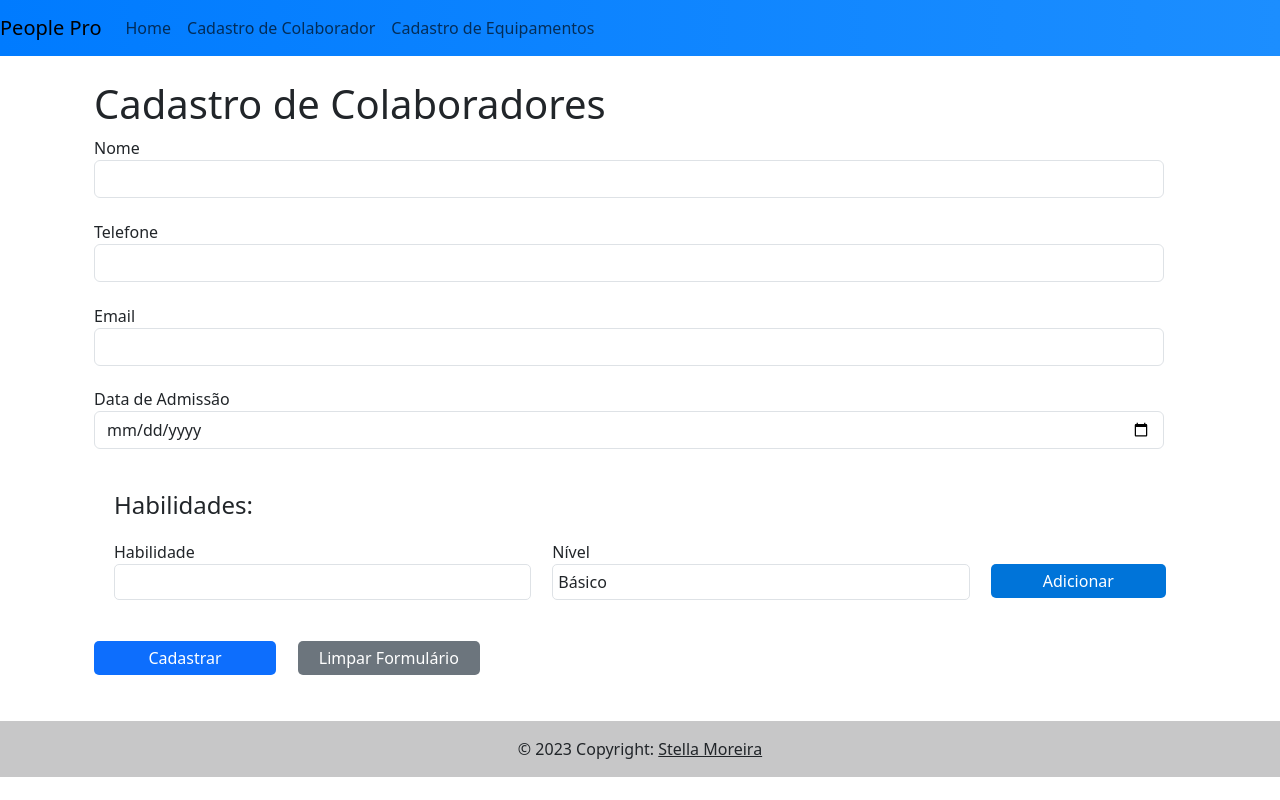
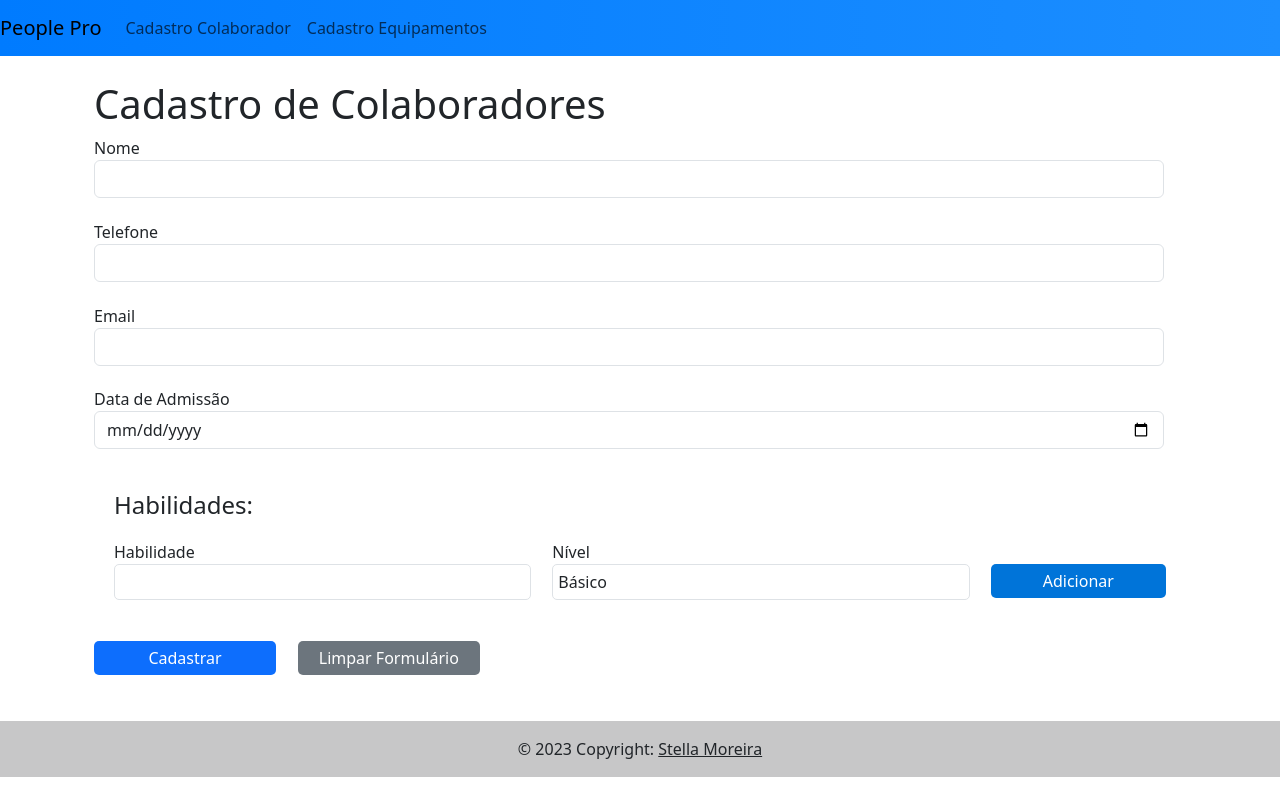
Before and after one commit to gloinho/PeoplePro, a Vue app in the folder people-pro/: page / in a window 1280 px wide. Built offline with nearby package versions, Linux system fonts and the light colour scheme.

Commit message:
uso do v-for para criacao dos links no header

```diff
--- a/people-pro/src/components/AppHeader.vue
+++ b/people-pro/src/components/AppHeader.vue
@@ -14,18 +14,8 @@
         </button>
         <div id="navbarNav" class="collapse navbar-collapse">
             <ul class="navbar-nav">
-                <li class="nav-item">
-                    <router-link class="nav-link" to="/">Home</router-link>
-                </li>
-                <li class="nav-item">
-                    <router-link class="nav-link" to="/cadastro-colaborador">
-                        Cadastro de Colaborador
-                    </router-link>
-                </li>
-                <li class="nav-item">
-                    <router-link class="nav-link" to="/cadastro-equipamento">
-                        Cadastro de Equipamentos
-                    </router-link>
+                <li v-for="route in appRoutes" :key="route.path" class="nav-item">
+                    <router-link class="nav-link" :to="route.path">{{ route.name }}</router-link>
                 </li>
             </ul>
         </div>
@@ -33,7 +23,22 @@
 </template>
 
 <script>
+import appRoutes from '../appRoutes'
+import _ from 'lodash'
 export default {
     name: 'AppHeader',
+    data(){
+        return {
+            appRoutes: []
+        }
+    },
+    created(){
+        this.appRoutes = appRoutes.map(route => {
+            return {
+                ...route,
+                name: _.startCase(route.name)
+            }
+        })
+    }
 };
 </script>
```
